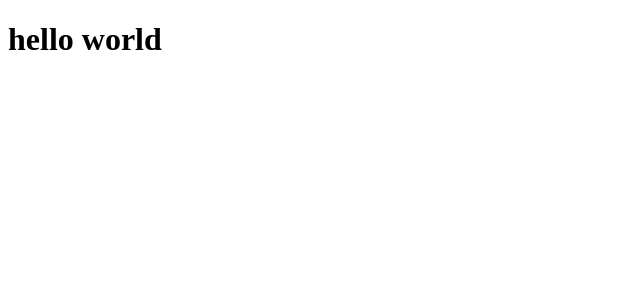
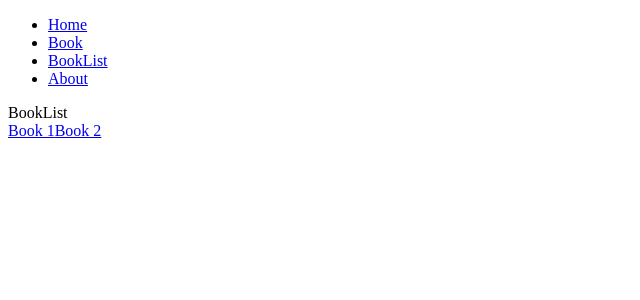
Before and after one commit to NamalTharindu97/react_router_dom, a React (Create React App) app: page /Books in a window 1280 px wide. Shown: the top 300 px of the page, without its empty margins (0-640 px from the left). Built offline with nearby package versions, Linux system fonts and the light colour scheme.

Commit message:
feature/namal/dynamic routes

```diff
--- a/package.json
+++ b/package.json
@@ -8,6 +8,7 @@
     "@testing-library/user-event": "^13.5.0",
     "react": "^18.2.0",
     "react-dom": "^18.2.0",
+    "react-router-dom": "^6.10.0",
     "react-scripts": "5.0.1",
     "web-vitals": "^2.1.4"
   },
--- a/src/App.js
+++ b/src/App.js
@@ -1,7 +1,41 @@
+import { Link, Route, Routes } from "react-router-dom";
+import { Home } from "./pages/Home";
+import { About } from "./pages/About";
+import { BookList } from "./pages/BookList";
+import { Contacts } from "./pages/Contacts";
+import { Books } from "./Components/Books";
+import { NotFound } from "./Components/NotFound";
+
 function App() {
   return (
     <div className="App">
-      <h1>hello world</h1>
+      <>
+        <nav>
+          <ul>
+            <li>
+              <Link to="/">Home</Link>
+            </li>
+            <li>
+              <Link to="/Books/:id">Book</Link>
+            </li>
+            <li>
+              <Link to="/Books">BookList</Link>
+            </li>
+            <li>
+              <Link to="/About">About</Link>
+            </li>
+          </ul>
+        </nav>
+
+        <Routes>
+          <Route path="/" element={<Home />} />
+          <Route path="/About" element={<About />} />
+          <Route path="/Books" element={<BookList />} />
+          <Route path="/Contacts" element={<Contacts />} />
+          <Route path="/Books/:id" element={<Books />} />
+          <Route path="*" element={<NotFound />} />
+        </Routes>
+      </>
     </div>
   );
 }
--- /dev/null
+++ b/src/Components/Books.jsx
@@ -0,0 +1,7 @@
+import React from "react";
+import { useParams } from "react-router-dom";
+
+export const Books = () => {
+  const { id } = useParams();
+  return <div>Books {id}</div>;
+};
--- /dev/null
+++ b/src/Components/NotFound.jsx
@@ -0,0 +1,5 @@
+import React from "react";
+
+export const NotFound = () => {
+  return <div>NotFound</div>;
+};
--- a/src/index.js
+++ b/src/index.js
@@ -1,10 +1,13 @@
 import React from "react";
 import ReactDOM from "react-dom/client";
 import App from "./App";
+import { BrowserRouter } from "react-router-dom";
 
 const root = ReactDOM.createRoot(document.getElementById("root"));
 root.render(
   <React.StrictMode>
-    <App />
+    <BrowserRouter>
+      <App />
+    </BrowserRouter>
   </React.StrictMode>
 );
--- /dev/null
+++ b/src/pages/About.jsx
@@ -0,0 +1,5 @@
+import React from "react";
+
+export const About = () => {
+  return <div>About</div>;
+};
--- /dev/null
+++ b/src/pages/BookList.jsx
@@ -0,0 +1,14 @@
+import React from "react";
+import { Link } from "react-router-dom";
+
+export const BookList = () => {
+  return (
+    <div>
+      <div>BookList</div>
+      <div>
+        <Link to="/Books/1">Book 1</Link>
+        <Link to="/Books/2">Book 2</Link>
+      </div>
+    </div>
+  );
+};
--- /dev/null
+++ b/src/pages/Contacts.jsx
@@ -0,0 +1,5 @@
+import React from "react";
+
+export const Contacts = () => {
+  return <div>Contacts</div>;
+};
--- /dev/null
+++ b/src/pages/Home.jsx
@@ -0,0 +1,5 @@
+import React from "react";
+
+export const Home = () => {
+  return <div>Home</div>;
+};
```
Also changed, not shown: 1 other file (tests, documents, lock files or other folders).
